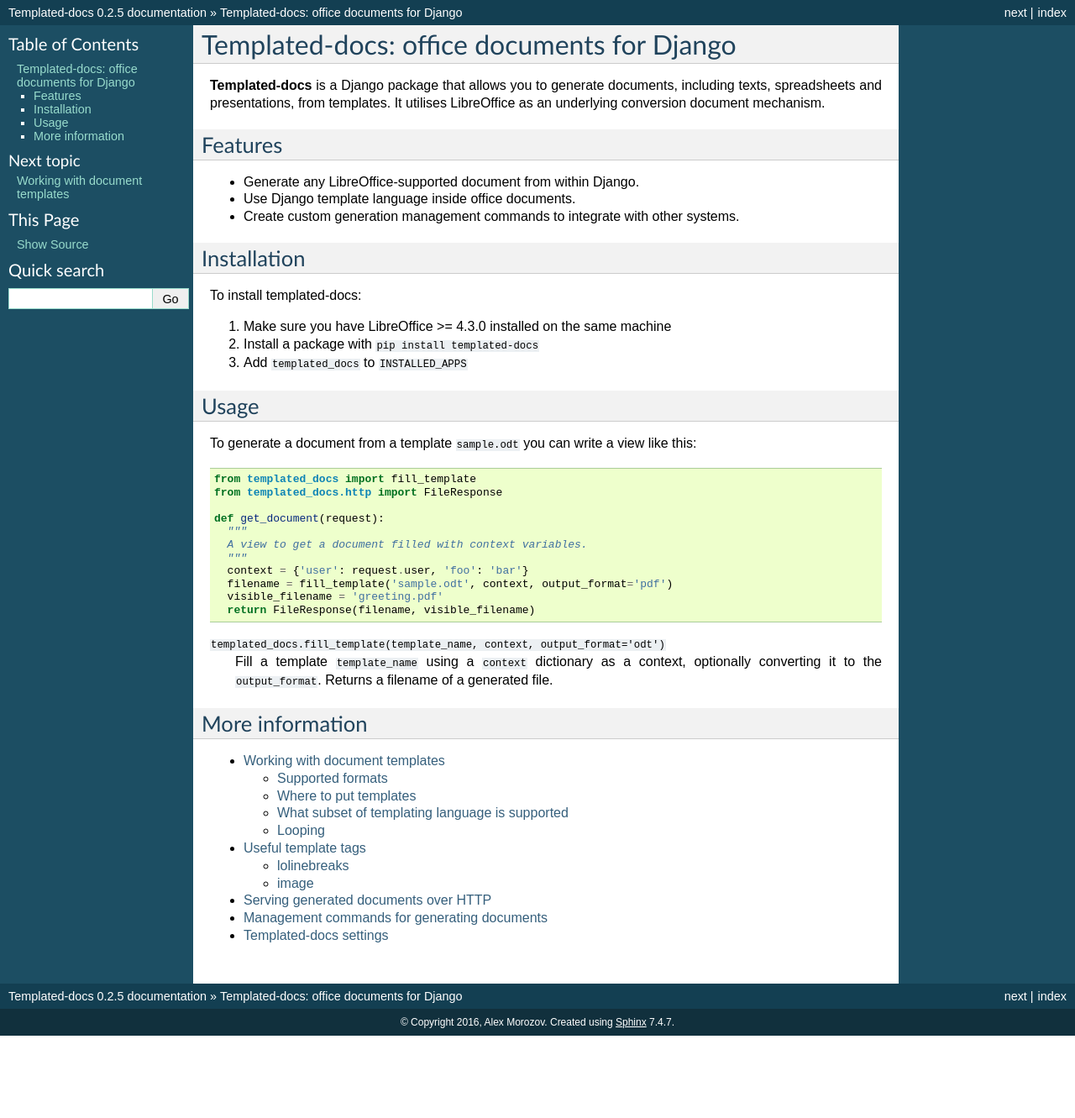
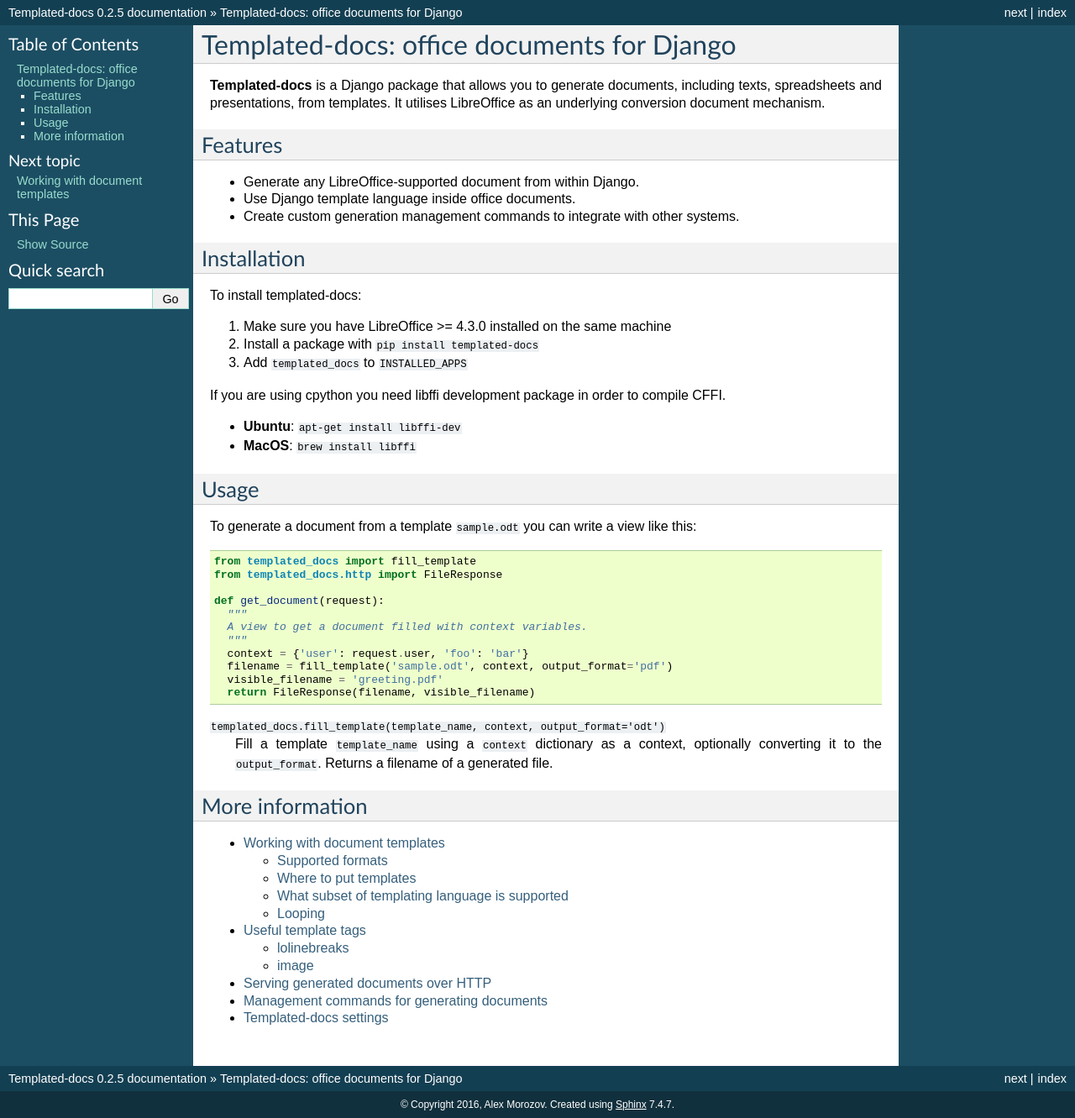
Before and after one commit to alexmorozov/templated-docs, a Sphinx documentation site: the page built from docs/index.rst, in a window 1280 px wide. Shown: the whole page at 84% size. Built offline with Sphinx 7.4.7, drawn with Linux system fonts in a browser that asks for light colours; before the commit the page ends 1233 px from its top, so only the background shows below that.

Commit message:
Mentioned libffi dependency.

```diff
--- a/README.rst
+++ b/README.rst
@@ -31,8 +31,8 @@
 
 * Django >= 1.8
 * A recent LibreOffice version (>=4.3.0) supporting LibreOfficeKit API.
-* Pylokit_ library to bridge to LibreOffice
 
+.. include:: docs/partial/libffi-warning.rst
 
 Example usage
 -------------
--- a/docs/index.rst
+++ b/docs/index.rst
@@ -26,6 +26,8 @@
 1. Make sure you have LibreOffice >= 4.3.0 installed on the same machine
 2. Install a package with ``pip install templated-docs``
 3. Add ``templated_docs`` to ``INSTALLED_APPS``
+
+.. include:: partial/libffi-warning.rst
 
 Usage
 -----
--- /dev/null
+++ b/docs/partial/libffi-warning.rst
@@ -0,0 +1,4 @@
+If you are using cpython you need libffi development package in order to compile CFFI.
+
+* **Ubuntu**: ``apt-get install libffi-dev``
+* **MacOS**: ``brew install libffi``
```
